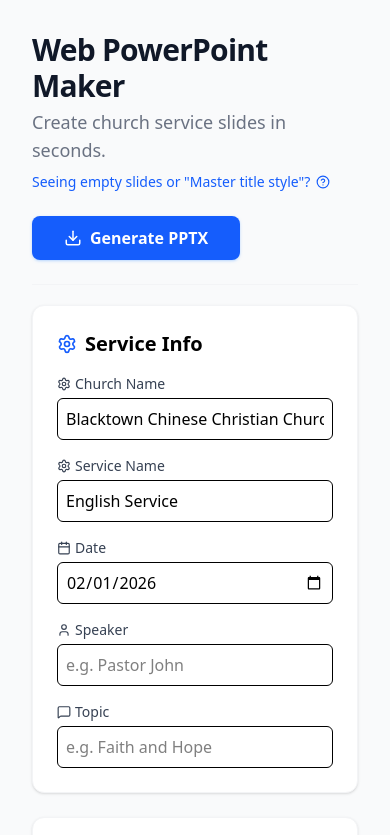
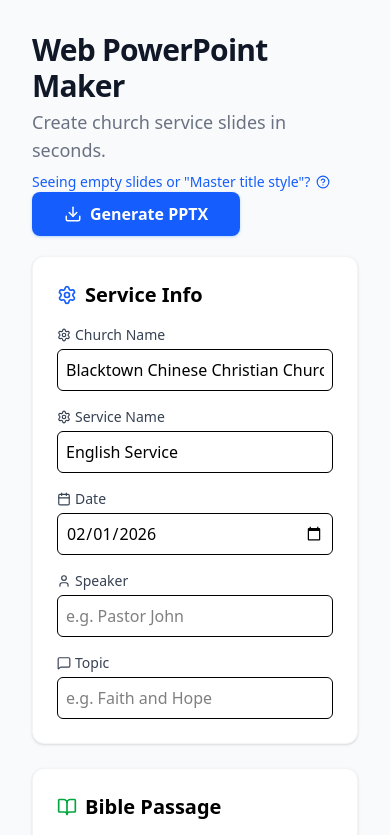
Before and after one commit to pangwuu/Web-powerpoint-maker, a React (Vite) app in the folder frontend/: page / in a window 390 px wide. Shown: the top 835 px of the page. Built offline with nearby package versions, Linux system fonts and the light colour scheme; no server answers.

Commit message:
Removed an ugly divider

```diff
--- a/frontend/src/components/Header.tsx
+++ b/frontend/src/components/Header.tsx
@@ -33,8 +33,8 @@
   };
 
   return (
-    <header className="mb-5">
-      <div className="flex flex-col md:flex-row md:items-start justify-between gap-6 pb-6 border-b border-gray-100">
+    <div className="mb-5">
+      <div className="flex flex-col md:flex-row md:items-start justify-between">
         <div>
           <h1 className="text-3xl font-extrabold tracking-tight text-gray-900">
             Web PowerPoint Maker
@@ -123,6 +123,6 @@
           </button>
         </div>
       )}
-    </header>
+    </div>
   );
 };
```
